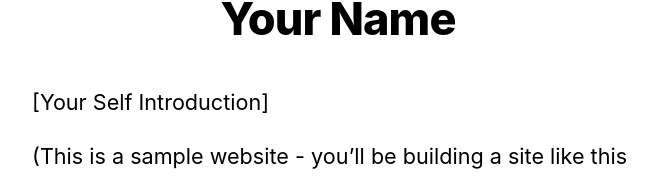
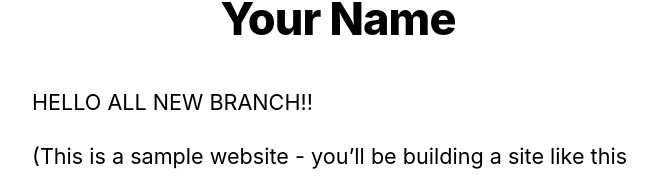
Before and after one commit to papeixoto/biscat.pt, a Next.js app in the folder web/: page / in a window 1280 px wide. Shown: the part 224-400 px from the top of the page, without its empty margins (302-959 px from the left). Built offline with nearby package versions, Linux system fonts and the light colour scheme.

Commit message:
change home title

```diff
--- a/web/pages/index.js
+++ b/web/pages/index.js
@@ -21,7 +21,7 @@ export default function Home({ allPostsData }) {
         <title>{siteTitle}</title>
       </Head>
       <section className={utilStyles.headingMd}>
-        <p>[Your Self Introduction]</p>
+        <p>HELLO ALL NEW BRANCH!!</p>
         <p>
           (This is a sample website - you’ll be building a site like this on{" "}
           <a href="https://nextjs.org/learn">our Next.js tutorial</a>.)
```
